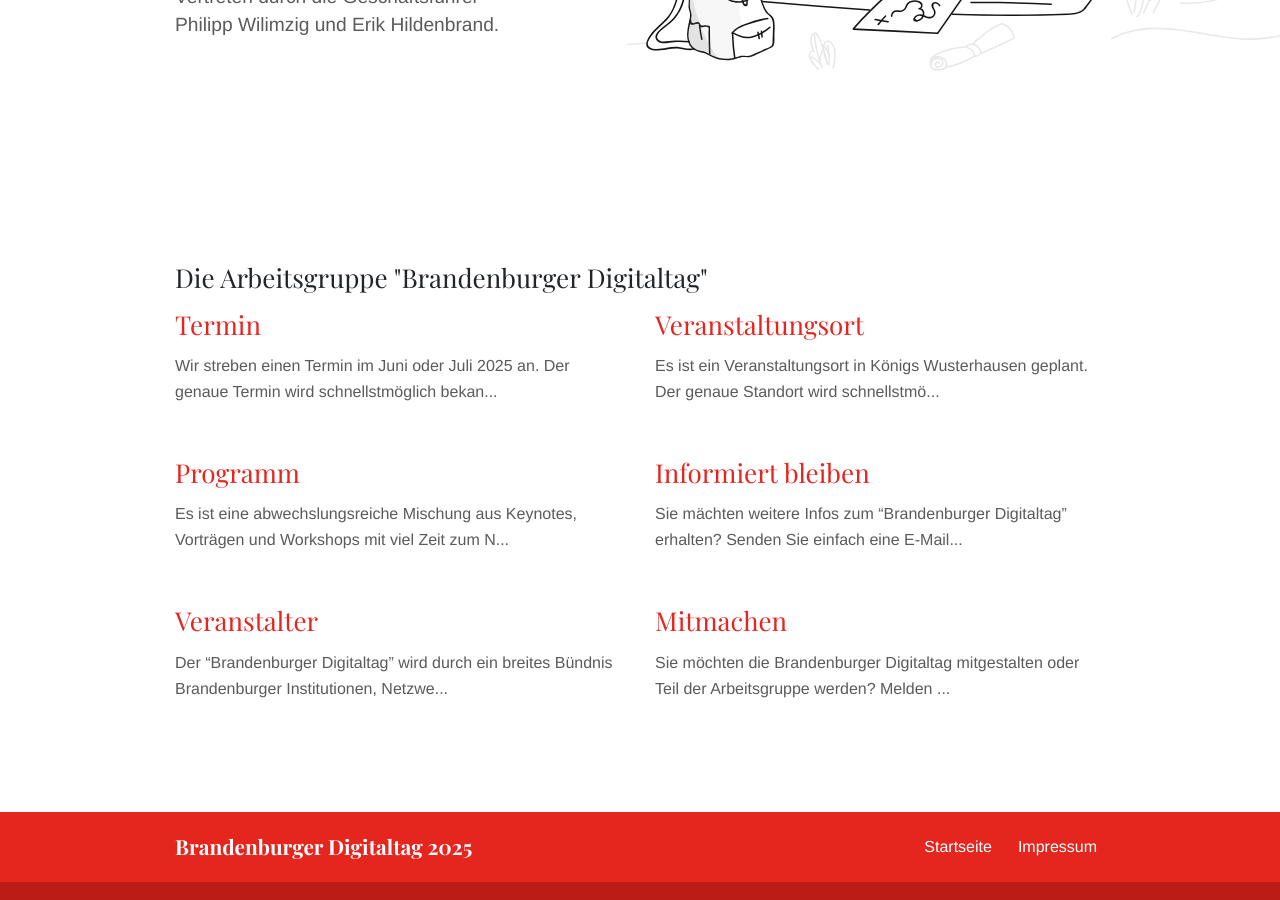
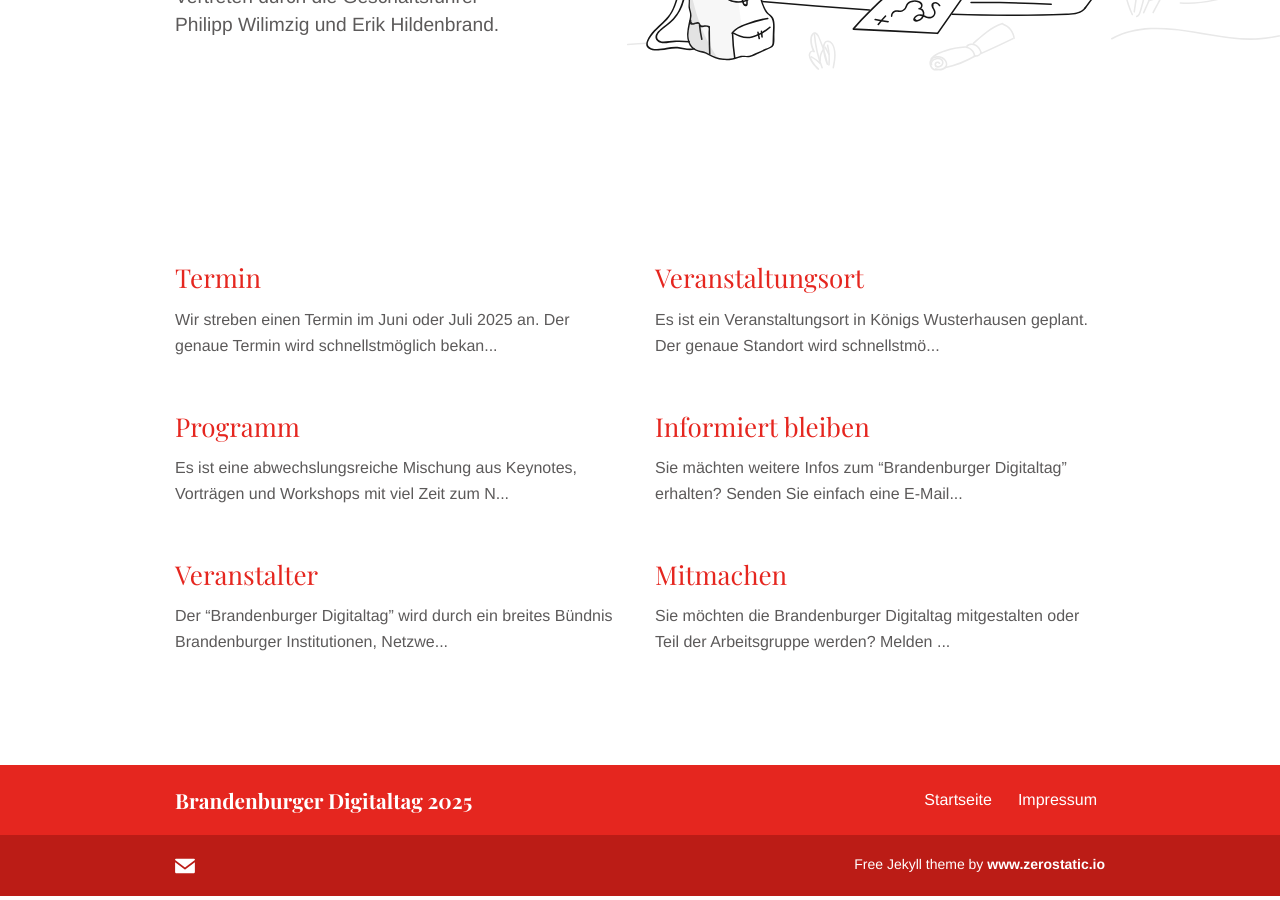
Before and after one commit to smart-village-solutions/brandenburger-digitaltag, a Jekyll site: the page built from impressum.md, in a window 1280 px wide and 900 px high, scrolled down 532 px. Built offline with Jekyll 4.4.1, drawn with Linux system fonts in a browser that asks for light colours.

Commit message:
Remove unnessesary h2

```diff
--- a/_layouts/services.html
+++ b/_layouts/services.html
@@ -20,10 +20,6 @@
 
 <div class="container pt-6 pb-6">
   <div class="row">
-    <h2>Die Arbeitsgruppe "Brandenburger Digitaltag"</h2>
-
-    </div>
-  <div class="row">
     {% for service in site.services %}
     <div class="col-12 col-md-6 mb-3">
       <div class="service service-summary">
```
